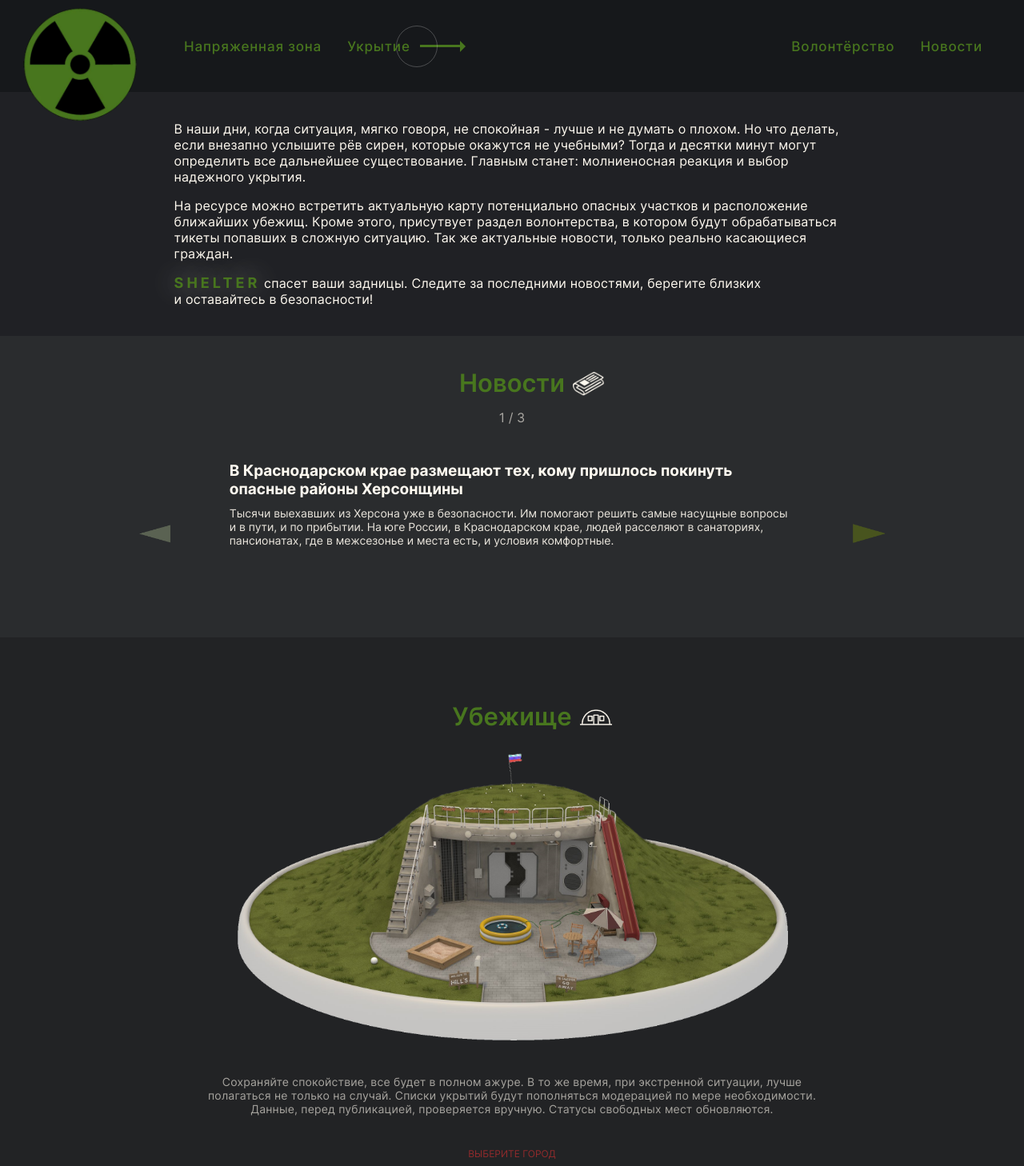
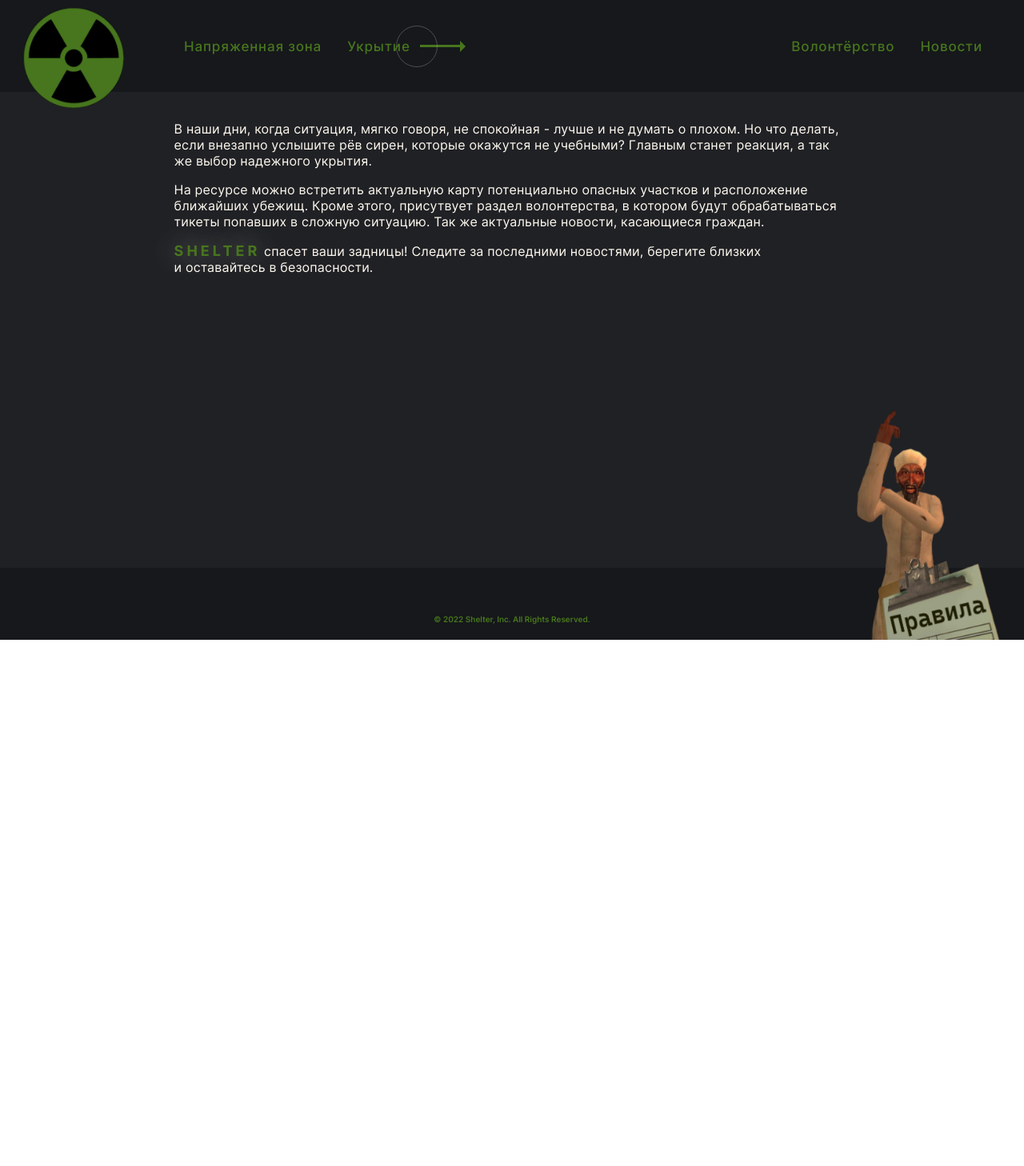
Before and after one commit to DannyLawn/shelter, a React (Create React App) app: page / in a window 1280 px wide. Shown: the top 1458 px of the page at 80% size. After the commit the page ends 800 px from the top, so only its background shows below. Built offline with nearby package versions, Linux system fonts and the light colour scheme.

Commit message:
Первая стабильная версия приложения, добавлен переход по разделам

```diff
--- a/package.json
+++ b/package.json
@@ -2,7 +2,7 @@
   "name": "shelter",
   "version": "0.1.0",
   "private": true,
-  "homepage": "https://dannylawn.github.io/shelter",
+  "homepage": "http://localhost:3000",
   "dependencies": {
     "@testing-library/jest-dom": "^5.16.5",
     "@testing-library/react": "^13.4.0",
--- a/src/components/App/App.jsx
+++ b/src/components/App/App.jsx
@@ -9,16 +9,56 @@ import styles from './App.module.scss';
 
 function App() {
 
+  const [newsState, setNewsState] = React.useState(false);
+  const [shelterState, setShelterState] = React.useState(false);
+  const [dZoneState, setDZoneState] = React.useState(false);
+  const [mainIntroState, setMainIntroState ] = React.useState(true);
+  const [rulesButtonState, setRulesButtonState] = React.useState(true);
+
+
+  function handleNewsPage() {
+    setNewsState(true);
+    setShelterState(false);
+    setDZoneState(false);
+    setMainIntroState(false);
+    setRulesButtonState(false);
+  }
+
+  function handleShelterPage() {
+    setShelterState(true);
+    setNewsState(false);
+    setDZoneState(false);
+    setMainIntroState(false);
+    setRulesButtonState(false);
+  }
+
+  function handleDZonePage() {
+    setDZoneState(true);
+    setShelterState(false);
+    setNewsState(false);
+    setMainIntroState(false);
+    setRulesButtonState(false);
+  }
+
+  function openMainIntro() {
+    setMainIntroState(true);
+    setRulesButtonState(true);
+    setDZoneState(false);
+    setShelterState(false);
+    setNewsState(false);
+  }
+
+
   return (
     <div className={styles.page}>
-      <Header/>
+      <Header handleNewsPage={handleNewsPage} handleShelterPage={handleShelterPage} handleDZonePage={handleDZonePage} openMainIntro={openMainIntro} />
       <main className={styles.content}>
-        <Intro />
-        <News />
-        <Shelter />
-        <DangerZone />
+        {Boolean(mainIntroState) && (<Intro />)}
+        {Boolean(newsState) && (<News />)}
+        {Boolean(shelterState) && (<Shelter />)}
+        {Boolean(dZoneState) && <DangerZone />}
       </main>
-      <Footer />
+      <Footer rulesButtonState={rulesButtonState} />
     </div>
   );
 }
--- a/src/components/DangerZone/DangerZone.module.scss
+++ b/src/components/DangerZone/DangerZone.module.scss
@@ -11,7 +11,7 @@ $color_text: #FFFAF0;
   padding: 40px 9% 80px;
 
   &__title {
-    margin: 0 0 14px;
+    margin: 0 0 25px;
     max-width: 920px;
     font-size: 34px;
     font-weight: 600;
--- a/src/components/Footer/Footer.jsx
+++ b/src/components/Footer/Footer.jsx
@@ -3,7 +3,7 @@ import styles from './Footer.module.scss';
 import rulesImage from '../../images/rules.png';
 import rulesImageHover from '../../images/rules_hover.png';
 
-export default function Footer() {
+export default function Footer({ rulesButtonState }) {
 
   const [onHoverButton, setOnHoverButton] = React.useState(false);
 
@@ -14,9 +14,11 @@ export default function Footer() {
   return (
     <footer className={styles.footer}>
       <p className={styles.footer__capture}>© 2022 Shelter, Inc. All Rights Reserved.</p>
-      <button className={styles.footer__rulesButton} onMouseEnter={handleOnHover} onMouseLeave={handleOnHover} >
-        {!onHoverButton ? (<img className={styles.footer__rulesButtonImage} src={rulesImage} alt="Правила." />) : (<img className={styles.footer__rulesButtonImage} src={rulesImageHover} alt="Правила." />)}
-      </button>
+      {Boolean(rulesButtonState) && (
+        <button className={styles.footer__rulesButton} onMouseEnter={handleOnHover} onMouseLeave={handleOnHover} >
+          {!onHoverButton ? (<img className={styles.footer__rulesButtonImage} src={rulesImage} alt="Правила." />) : (<img className={styles.footer__rulesButtonImage} src={rulesImageHover} alt="Правила." />)}
+        </button>
+      )}
     </footer>
   );
 }
--- a/src/components/Footer/Footer.module.scss
+++ b/src/components/Footer/Footer.module.scss
@@ -4,19 +4,20 @@ $color_background: #16181b;
 
 .footer {
   display: flex;
-  justify-content: space-between;
-  align-items: center;
+  justify-content: center;
+  align-items: flex-end;
   flex-grow: 0;
   flex-shrink: 0;
   position: relative;
   box-sizing: border-box;
   height: 90px;
   width: 100%;
-  padding: 20px 30px;
+  padding: 20px 30px 10px;
   background-color: $color_background;
 
   &__capture {
-    font-size: 14px;
+    font-size: 10px;
+    font-weight: 600;
     color: $color_mainGreen;
   }
 
--- a/src/components/Header/Header.jsx
+++ b/src/components/Header/Header.jsx
@@ -1,16 +1,27 @@
 import React from 'react';
 import logo from '../../images/logo.png';
+import logoHovered from '../../images/logoHovered.png';
 import styles from './Header.module.scss';
 
-export default function Header() {
+export default function Header({ handleNewsPage, handleShelterPage, handleDZonePage, openMainIntro }) {
+
+  const [hoverLogo, setHoverLogo] = React.useState(false);
+
+  function toggleHoverLogo() {
+    setHoverLogo(!hoverLogo);
+  }
+
+
   return (
     <header className={styles.header}>
-      <img src={logo} className={styles.logo} alt="Знак радиации."/>
+      <div className={styles.imgContainer} onMouseEnter={toggleHoverLogo} onMouseLeave={toggleHoverLogo}>
+        { Boolean(!hoverLogo) ? (<img src={logo} className={styles.imgContainer__logo} alt="Знак радиации." onClick={openMainIntro} />) : (<img src={logoHovered} className={styles.imgContainer__logo} alt="Знак радиации." onClick={openMainIntro}/>) }
+      </div>
       <ul className={styles.header__nav}>
-        <li className={styles.button}>
+        <li className={styles.button} onClick={handleDZonePage}>
           <div className={styles.button__text}>Напряженная&nbsp;зона</div>
         </li>
-        <li className={styles.button}>
+        <li className={styles.button} onClick={handleShelterPage}>
           <div className={styles.button__text}>Укрытие</div>
           <div className={styles.button__wrapper}>
             <div className={styles.button__arrow}></div>
@@ -25,7 +36,7 @@ export default function Header() {
         <li className={styles.button}>
           <div className={styles.button__text}>Волонтёрство</div>
         </li>
-        <li className={styles.button}>
+        <li className={styles.button} onClick={handleNewsPage}>
           <div className={styles.button__text}>Новости</div>
         </li>
       </ul>
--- a/src/components/Header/Header.module.scss
+++ b/src/components/Header/Header.module.scss
@@ -2,7 +2,7 @@ $color_mainGreen: #48761E;
 $color_hoverGreen: #619e28;
 $color_background: #16181b;
 $color_grey: #bfbfbf53;
-$color_smallCircle: #ff3333;
+$color_smallCircle: #ff0a58;
 $default_timer: 994ms;
 
 .header {
@@ -19,7 +19,7 @@ $default_timer: 994ms;
   &__nav {
     display: flex;
     align-items: center;
-    justify-content: flex-start;
+    justify-content: flex-end;
     gap: 10px;
     height: 100%;
     width: min-content;
@@ -40,18 +40,31 @@ $default_timer: 994ms;
   }
 }
 
-.logo {
+.imgContainer {
   position: absolute;
+  display: block;
   top: 10px;
   left: 30px;
-  width: 140px;
   will-change: transform;
   animation-name: pulsar;
   animation-duration: 2.4s;
   animation-iteration-count: infinite;
   animation-timing-function: linear;
+  will-change: transform;
+  cursor: pointer;
+  transition: transform 1s ease-in;
+
+  &__logo {
+    max-width: 124px;
+    width: 100%;
+    transition: transform 2s ease-in-out;
+
+
+    &:hover {
+      transform: scale(1.24) translateX(17px) translateY(21px) rotate(94deg);
+    }
+  }
 }
-
 
 .button {
   display: flex;
@@ -134,8 +147,8 @@ $default_timer: 994ms;
 }
 
 .button__smallCircle {
-  width: 20px;
-  height: 20px;
+  width: 22px;
+  height: 22px;
   border-radius: 50%;
   will-change: transform;
   transform: translateX(60px);
--- a/src/components/Intro/Intro.jsx
+++ b/src/components/Intro/Intro.jsx
@@ -5,9 +5,9 @@ export default function Intro() {
 
   return(
     <section className={styles.intro}>
-      <p className={styles.intro__text}>В наши дни, когда ситуация, мягко говоря, не спокойная - лучше и не думать о плохом. Но&nbsp;что&nbsp;делать, если внезапно услышите рёв сирен, которые окажутся не учебными? Тогда и десятки минут могут определить все дальнейшее существование. Главным станет: молниеносная реакция и выбор надежного укрытия.</p>
-      <p className={styles.intro__text}>На ресурсе можно встретить актуальную карту потенциально опасных участков и расположение ближайших убежищ. Кроме этого, присутвует раздел волонтерства, в котором будут обрабатываться тикеты попавших в сложную ситуацию. Так же актуальные новости, только реально касающиеся граждан.</p>
-      <p className={styles.intro__text}><span className={styles.textAccent}>Shelter</span> спасет ваши задницы. Следите за последними новостями, берегите&nbsp;близких и&nbsp;оставайтесь&nbsp;в&nbsp;безопасности!</p>
+      <p className={styles.intro__text}>В наши дни, когда ситуация, мягко говоря, не спокойная - лучше и не думать о плохом. Но&nbsp;что&nbsp;делать, если внезапно услышите рёв сирен, которые окажутся не учебными? Главным станет реакция, а так же выбор надежного укрытия.</p>
+      <p className={styles.intro__text}>На ресурсе можно встретить актуальную карту потенциально опасных участков и расположение ближайших убежищ. Кроме этого, присутвует раздел волонтерства, в котором будут обрабатываться тикеты попавших в сложную ситуацию. Так же актуальные новости, касающиеся граждан.</p>
+      <p className={styles.intro__text}><span className={styles.textAccent}>Shelter</span> спасет ваши задницы! Следите за последними новостями, берегите&nbsp;близких и&nbsp;оставайтесь&nbsp;в&nbsp;безопасности.</p>
     </section>
   );
 }
--- a/src/components/News/News.module.scss
+++ b/src/components/News/News.module.scss
@@ -2,8 +2,8 @@ $colorTitle: #48761E;
 $color_text: #FFFAF0;
 
 .news {
-  padding: 40px 4vw;
-  background-color: #2a2c2e;
+  min-height: 100%;
+  padding: 40px 4vw 80px;
 
   &__sectionTitle {
     position: relative;
--- a/src/components/Shelter/Shelter.jsx
+++ b/src/components/Shelter/Shelter.jsx
@@ -6,13 +6,14 @@ export default function Shelter() {
 
   return (
     <section className={styles.shelter}>
-      <h2 className={styles.shelter__title}>Убежище</h2>
+      <h2 className={styles.shelter__title}>Укрытие</h2>
       <img className={styles.shelter__image} src={shelterImg} alt="Бункер." />
-      <p className={styles.shelter__text}>Сохраняйте спокойствие, все будет в полном ажуре. В то же время, при экстренной ситуации, лучше полагаться не только на случай. Списки укрытий будут пополняться модерацией по мере необходимости. Данные, перед публикацией, проверяется вручную. Статусы свободных мест обновляются.</p>
+      <p className={styles.shelter__text}>Сохраняйте спокойствие, все будет в полном ажуре. В то же время, при экстренной ситуации, лучше полагаться не только на случай. Списки укрытий будут пополняться модерацией по мере необходимости. Данные проверяется вручную. Статусы свободных мест обновляются.</p>
         <p className={styles.shelter__capture}>Выберите город</p>
         <select className={styles.shelter__select} name="choice">
           <option className={styles.shelter__selectOption} value="first">Херсон</option>
-          <option className={styles.shelter__selectOption} value="second">Белгород</option>
+          <option className={styles.shelter__selectOption} value="second">Донецк</option>
+          <option className={styles.shelter__selectOption} value="second">Луганск</option>
         </select>
 
     </section>
--- a/src/components/Shelter/Shelter.module.scss
+++ b/src/components/Shelter/Shelter.module.scss
@@ -1,5 +1,5 @@
 $colorTitle: #48761E;
-$color_capture: #ff3333;
+$color_capture: #da0d51;
 $color_text: #FFFAF0;
 $color_select: #3e3e3e66;
 $color_selectHover: #47474756;
@@ -8,7 +8,7 @@ $color_selectHover: #47474756;
   display: flex;
   flex-direction: column;
   align-items: center;
-  padding: 80px 40px 0;
+  padding: 40px 40px 80px;
   background-color: #222325;
 
 
@@ -47,17 +47,21 @@ $color_selectHover: #47474756;
   &__capture {
     margin: 40px 0 0;
     color: $color_capture;
-    opacity: .5;
+    opacity: .7;
     font-weight: normal;
     text-align: center;
-    font-size: 12px;
+    font-size: 17px;
     text-transform: uppercase;
+    animation-name: blinker;
+    animation-iteration-count: infinite;
+    animation-timing-function: cubic-bezier(1.0,2.0,0,1.0);
+    animation-duration: 1s;
 
   }
 
   &__image {
     margin: 0 auto;
-    max-width: 700px;
+    max-width: 680px;
     width: 100%;
     display: block;
     object-fit: contain;
@@ -65,7 +69,7 @@ $color_selectHover: #47474756;
 
   &__select {
     box-sizing: border-box;
-    margin: 10px 0 80px;
+    margin: 25px 0 0;
     border: 1px solid $colorTitle;
     outline: none ;
     background-color: $color_select;
@@ -94,3 +98,8 @@ $color_selectHover: #47474756;
   }
 
 }
+
+@keyframes blinker {
+  from { opacity: 1.0; }
+  to { opacity: 0.0; }
+}
```
Also changed, not shown: src/images/logoHovered.png (added).
